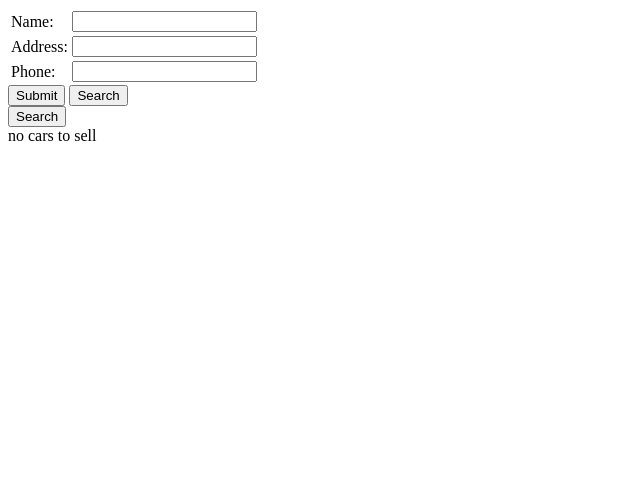
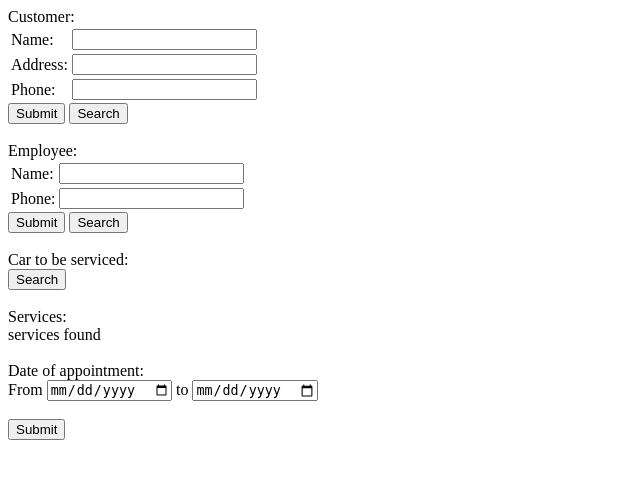
Before and after one commit to cyberpirate/CarDB, a PHP site: page /service.php in a window 1280 px wide. Shown: the top 479 px of the page, without its empty margins (0-640 px from the left). Run offline with PHP 8.4, Linux system fonts and the light colour scheme; data that the repository does not hold is empty; some libraries are stand-ins or nearby versions.

Commit message:
added service.php and sale_stats.html

```diff
--- a/html/database.php
+++ b/html/database.php
@@ -231,6 +231,9 @@ class Database
 	}
 
 	function resultToData($result) {
+		if(!$result)
+			return array("err" => mysqli_error($this->conn));
+
 		$data = array();
 
 		if($result->num_rows > 0) {
@@ -349,8 +352,10 @@ class Database
 
 		$beginDate = trim($beginDate);
 		$endDate = trim($endDate);
-		$sql = "select distinct M_Year, M_Make, M_Model, (select sum((Sale.Price-Make.M_Cost)) from Sale, Make, Car where Sale.C_ID = Customer.C_ID and Sale.Car_ID = Car.Car_ID and Car.M_ID = Make.M_ID and Sale.Date >= ". $beginDate ." and Sale.Date <= ".$endDate .")";
+
+		$sql = "select distinct Make.M_Make, Make.M_Model, Make.M_Year, (select sum(s.Price-m.M_Cost) from Sale as s, Make as m, Car as c where c.M_ID = m.M_ID and c.Car_ID = s.Car_ID and Make.M_ID = m.M_ID) as Profit from Make, Car, Sale where Car.M_ID = Make.M_ID and Car.Car_ID = Sale.Car_ID and Sale.Date >= '" . $beginDate . "' and Sale.Date <= '" . $endDate . "';";
 		$result = $this->conn->query($sql);
+
 		return $this->resultToData($result);
 	}
 }
--- a/html/service.php
+++ b/html/service.php
@@ -7,12 +7,21 @@
 
   <body>
 
+    Customer:<br>
     <?php include("find_customer.html"); ?>
+    <br>
 
+    Employee:<br>
+    <?php include("find_employee.html"); ?>
+    <br>
+
+    Car to be serviced:<br>
     <div id="carData">
       <button type="button" onclick="searchCars()">Search</buton>
     </div>
+    <br>
 
+    Services:<br>
     <div id="serviceData">
       <?php
         require_once("database.php");
@@ -21,7 +30,7 @@
         $data = $db->allServices();
 
         if(count($data) == 0) {
-          echo "no cars to sell";
+          echo "services found";
         } else {
           $results = "<form><table>";
           $results .= "<tr><td></td><td>Description</td><td>Cost</td></tr>";
@@ -39,6 +48,15 @@
           echo $results;
         }
       ?>
+    </div>
+    <br>
+
+    Date of appointment:<br>
+    <div id="dateData">
+      <form action="#" name="service">
+          From <input type="date" name="Date_In"> to <input type="date" name="Date_Out"><br><br>
+          <input type="button" value="Submit" onclick="addAppt()">
+      </form>
     </div>
 
   </body>
@@ -127,6 +145,81 @@ setServiceFromRadio = function() {
   document.getElementById("serviceData").innerHTML = html;
 }
 
+addAppt = function() {
+  var service = document.forms["service"];
+
+  if(cid == -1) {
+    window.alert("Select a customer");
+    return;
+  }
+
+  if(eid == -1) {
+    window.alert("Select an employee");
+    return;
+  }
+
+  if(carID == -1) {
+    window.alert("Select a car");
+    return;
+  }
+
+  if(services.length == 0) {
+    window.alert("Select at least one Service");
+    return;
+  }
+
+  var d = {
+    table: "Service_Appt",
+    C_ID: cid,
+    E_ID: eid,
+    Car_ID: carID,
+    Date_In: service.elements["Date_In"].value.replace(/-/g, ""),
+    Date_Out: service.elements["Date_Out"].value.replace(/-/g, "")
+  };
+
+  if(!d.Date_In || !d.Date_Out) {
+    window.alert("Select dates");
+    return;
+  }
+
+  $.ajax({
+    url: "add.php",
+    dataType: "json",
+    type: "POST",
+    data: d,
+    success: function(data) {
+      if(typeof data.id != 'undefined' && data.id != -1) {
+        var aid = data.id;
+
+        for(x in services) {
+          var service = serviceResults[services[x]];
+          $.ajax({
+            url: "add.php",
+            dataType: "json",
+            type: "POST",
+            data: {
+              table: "Services_Done",
+              A_ID: aid,
+              Serv_ID: service.Serv_ID
+            }
+          });
+        }
+        window.alert("success");
+        onSuccess();
+
+      } else {
+        window.alert("failed");
+      }
+    }
+  });
+}
+
+onSuccess = function() {
+  var dateData = document.getElementById("dateData");
+  dateData.innerHTML = "From " + service.elements["Date_In"].value + " to " + service.elements["Date_Out"].value;
+  window.print();
+}
+
 </script>
 
 </html>
```
Also changed, not shown: html/sale_stats.html (added, +60 -0 lines), 1 other file.
